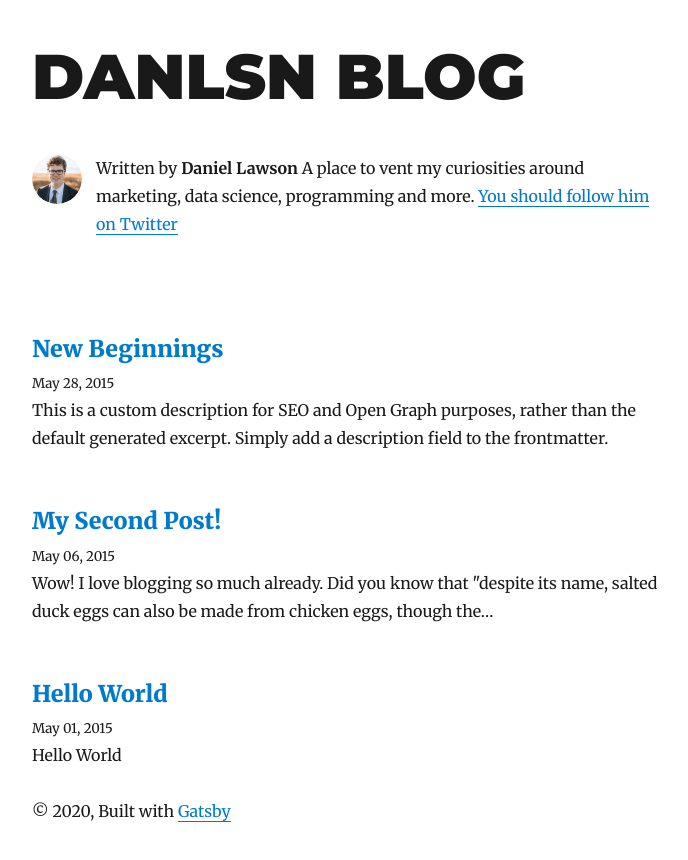
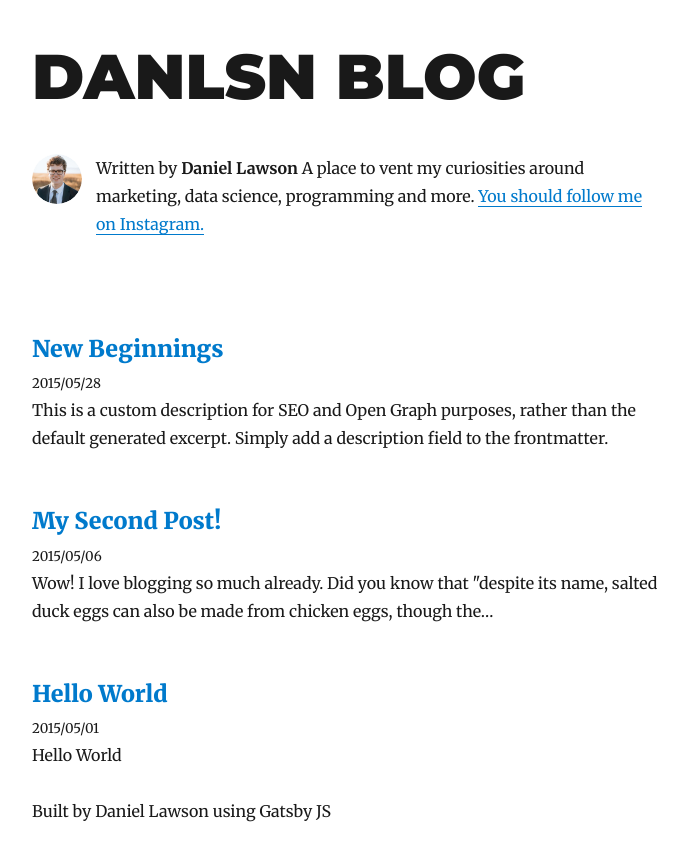
Before and after one commit to danlsn/danlsn-com-au, a Gatsby site: page / in a window 1280 px wide. Shown: the whole page, without its empty margins (293-981 px from the left). Built offline with nearby package versions, Linux system fonts and the light colour scheme; Gatsby itself is replaced by a stand-in of ours; some packages are replaced by stand-ins of ours.

Commit message:
Edits to index.js

```diff
--- a/src/components/bio.js
+++ b/src/components/bio.js
@@ -28,7 +28,7 @@ const Bio = () => {
             summary
           }
           social {
-            twitter
+            instagram
           }
         }
       }
@@ -59,8 +59,8 @@ const Bio = () => {
       <p>
         Written by <strong>{author.name}</strong> {author.summary}
         {` `}
-        <a href={`https://twitter.com/${social.twitter}`}>
-          You should follow him on Twitter
+        <a href={`https://instagram.com/${social.instagram}`}>
+          You should follow me on Instagram.
         </a>
       </p>
     </div>
--- a/src/components/layout.js
+++ b/src/components/layout.js
@@ -61,9 +61,7 @@ const Layout = ({ location, title, children }) => {
       <header>{header}</header>
       <main>{children}</main>
       <footer>
-        © {new Date().getFullYear()}, Built with
-        {` `}
-        <a href="https://www.gatsbyjs.org">Gatsby</a>
+        Built by Daniel Lawson using Gatsby JS
       </footer>
     </div>
   )
--- a/src/pages/index.js
+++ b/src/pages/index.js
@@ -61,7 +61,7 @@ export const pageQuery = graphql`
             slug
           }
           frontmatter {
-            date(formatString: "MMMM DD, YYYY")
+            date(formatString: "YYYY/MM/DD")
             title
             description
           }
```
